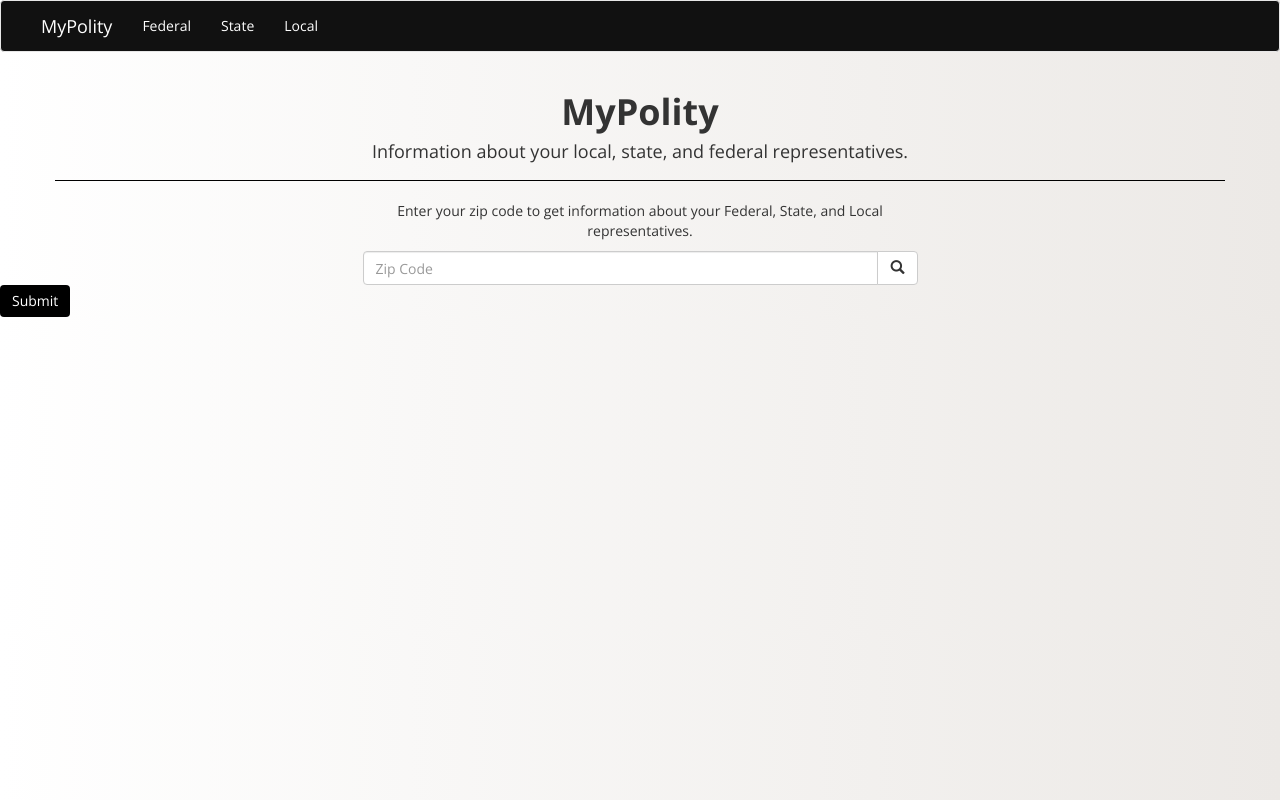
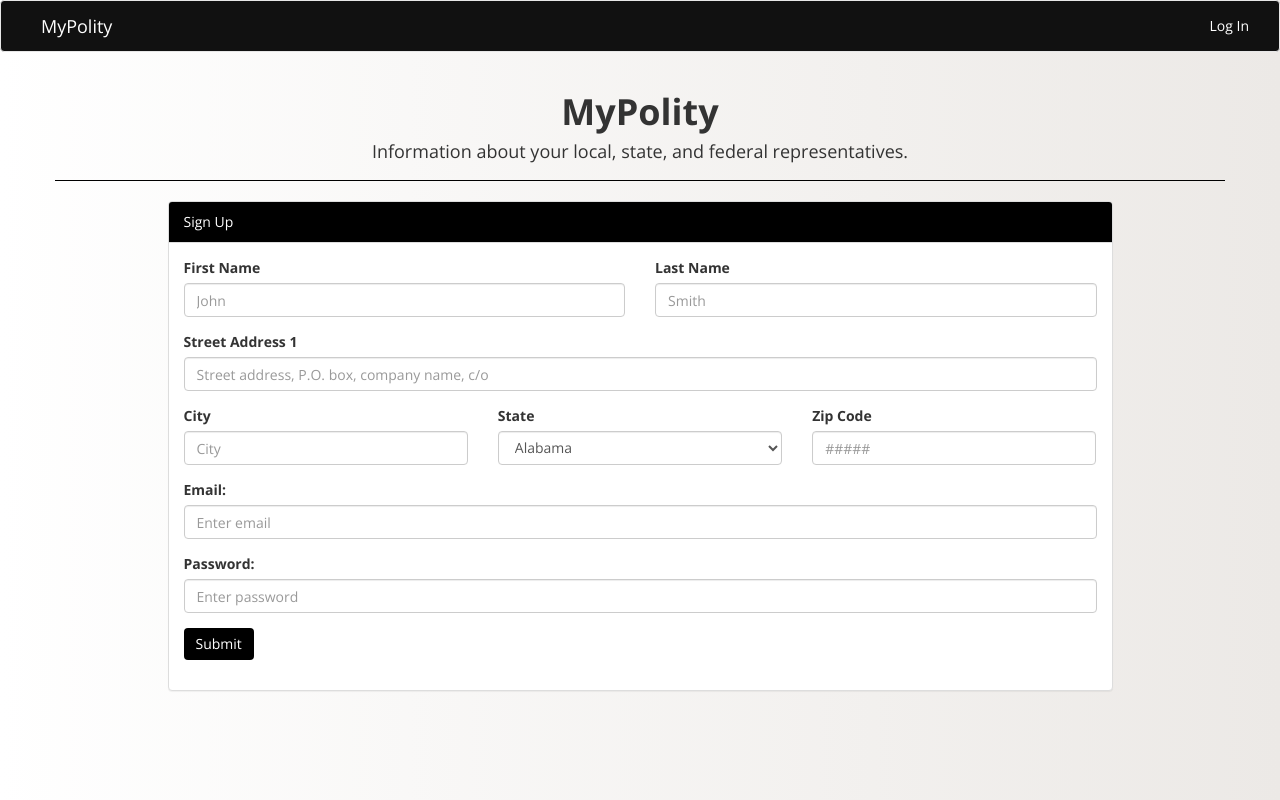
Before and after one commit to colinmcdaniel/MyPolity, a PHP site: page / in a window 1280 px wide. Run offline with PHP 8.4, Linux system fonts and the light colour scheme; some libraries are stand-ins or nearby versions.

Commit message:
user object is created in Firebase on sign up

```diff
--- a/assets/css/style.css
+++ b/assets/css/style.css
@@ -36,13 +36,7 @@ h1{
   font-weight: 700;
 }
 #sign-up{
-  display: none;
-}
-#logout-link{
-  display: none;
-}
-#login-link{
-  display: none;
+  margin-bottom: 40px;
 }
 #zip-section{
   margin-top: 20px;
--- a/assets/javascript/firebase.js
+++ b/assets/javascript/firebase.js
@@ -13,3 +13,64 @@
 
 //
 // });
+
+var config = {
+apiKey: "AIzaSyA6P8YWzzxROrGRStOxa1kEFbDau5SVzW8",
+authDomain: "mypolity-4808b.firebaseapp.com",
+databaseURL: "https://mypolity-4808b.firebaseio.com",
+storageBucket: "mypolity-4808b.appspot.com",
+};
+
+firebase.initializeApp(config);
+
+var firebaseUser = firebase.auth().currentUser;
+var database = firebase.database();
+var userRef = database.ref("usernames");
+
+$(document).on('click', '#submit-button', function() {
+    var firstName = $('#first-name').val();
+    var lastName = $('#last-name').val();
+    var Street = $('#street').val().trim();
+    var City = $('#city').val().trim();
+    var State = $('#state').val();
+    var Zip = $('#zip').val().trim();
+    var email = $('#email').val();
+    var pass = $('#pwd').val();
+    var user = {
+        firstName: firstName,
+        lastName: lastName,
+        street: Street,
+        city: City,
+        state: State,
+        zip: Zip,
+        email: email,
+    };
+    //creat firebase auth account
+    firebase.auth().createUserWithEmailAndPassword(user.email, pass).catch(function(error) {
+    // Handle Errors here.
+    var errorCode = error.code;
+    var errorMessage = error.message;
+    $('#modalText').text(error.message);
+    $('#myModal').show();
+    });
+
+    $('#modalClose').on('click', function(){
+      $('#myModal').hide();
+    });
+
+    firebase.auth().onAuthStateChanged(function(user) {
+      if (user) {
+        database.ref('users').child(user.uid).set({
+          firstName: firstName,
+          lastName: lastName,
+          street: Street,
+          city: City,
+          state: State,
+          zip: Zip,
+          email: email,
+        })
+        window.location = 'federal.html';
+      }
+    });
+    return false;
+});
--- a/index.html
+++ b/index.html
@@ -16,7 +16,6 @@
 <body>
 
 <div class="container-fluid">
-
   <div class="row">
     <div class="class-md-12" id="nav">
       <nav class="navbar navbar-default">
@@ -33,14 +32,8 @@
           </div>
           <!-- Collect the nav links, forms, and other content for toggling -->
           <div class="collapse navbar-collapse" id="bs-example-navbar-collapse-1">
-            <ul class="nav navbar-nav">
-              <li><a href="federal.html">Federal</a></li>
-              <li><a href="state.html">State</a></li>
-              <li><a href="local.html">Local</a></li>
-            </ul>
             <ul class="nav navbar-nav navbar-right">
               <li><a href="login.html" id="login-link">Log In</a></li>
-              <li><a href="#" id="logout-link">Log Out</a></li>
             </ul>
           </div><!-- /.navbar-collapse -->
         </div><!-- /.container-fluid -->
@@ -57,27 +50,10 @@
           <h4>Information about your local, state, and federal representatives.</h4>
       </div>
     </div>
-    <div class="row">
-      <div class="col-md-3"></div>
-      <div class="col-md-6">
-        <p class="text-center">
-          Enter your zip code to get information about your Federal, State, and Local representatives.
-        </p>
-        <div class="input-group">
-	        <input id="zip" type="text" class="search-query form-control" placeholder="Zip Code" id="zipInput" />
-	          <span class="input-group-btn">
-	          <button class="btn btn-default" type="button" id="search_button">
-	          <span class=" glyphicon glyphicon-search"></span>
-	          </button>
-	         </span>
-	      </div>
-      </div>
-      <div class="col-md-3"></div>
-    </div>
-  </div>
+
   <div class="row" id="sign-up">
-      <div class="col-xs-2"></div>
-      <div class="col-xs-8">
+    <div class="col-xs-0 col-sm-1"></div>
+    <div class="col-xs-12 col-sm-10">
       <div class="panel panel-default">
           <div class="panel-heading" id="panel-heading"> Sign Up</div>
           <div class="panel-body">
@@ -193,14 +169,28 @@
           </div>
       </div>
     </div>
-      <div class="col-xs-2"></div>
+    <div class="col-xs-0 col-sm-1"></div>
+  </div>
+
+  <div class="row">
+    <div class="col-md-12">
+      <!-- The Modal -->
+      <div id="myModal" class="modal">
+
+        <!-- Modal content -->
+        <div class="modal-content">
+          <span class="close" id="modalClose">x</span>
+          <p class="text-center" id="modalText">Some text in the Modal..</p>
+        </div>
+
       </div>
     </div>
-  <button type="button" class="btn btn-default" id="submit-button"> Submit</button>
+  </div>
 
 </div>
+
 </body>
 
 <script type="text/javascript" src="assets/javascript/firebase.js"></script>
-<script type="text/javascript" src="assets/javascript/openStates.js"></script>
+<!-- <script type="text/javascript" src="assets/javascript/openStates.js"></script> -->
 </html>
```
Also changed, not shown: login.html (+6 -16 lines). Lines whose indentation alone changed are shown as unchanged.
